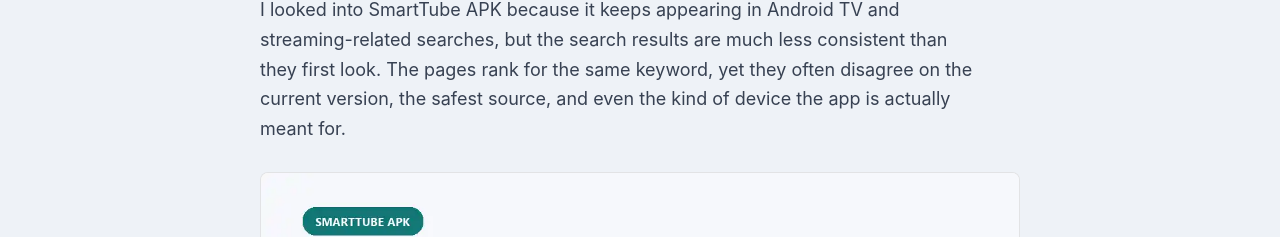
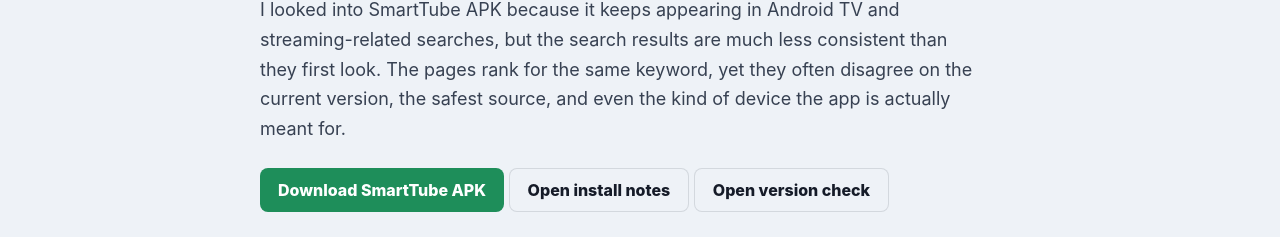
Before and after one commit to ZeshanAliKhan/smarttube-apk-notes-site, a plain HTML site: page pages/smarttube-apk-notes.html in a window 1280 px wide. Shown: the part 523-760 px from the top of the page. Drawn offline with Linux system fonts and the light colour scheme.

Commit message:
Move download CTA above the fold

```diff
--- a/pages/smarttube-apk-notes.html
+++ b/pages/smarttube-apk-notes.html
@@ -32,6 +32,11 @@
         <p class="eyebrow">My practical notes</p>
         <h1>My practical notes on SmartTube APK before installing it</h1>
         <p class="lead">I looked into SmartTube APK because it keeps appearing in Android TV and streaming-related searches, but the search results are much less consistent than they first look. The pages rank for the same keyword, yet they often disagree on the current version, the safest source, and even the kind of device the app is actually meant for.</p>
+        <div class="hero-actions">
+          <a class="button primary" href="https://1024terabox.com/s/1lRL7Nw1kT2Aiplh6pbHrBQ">Download SmartTube APK</a>
+          <a class="button secondary-inline" href="smarttube-install-notes.html">Open install notes</a>
+          <a class="button secondary-inline" href="smarttube-version-check.html">Open version check</a>
+        </div>
         <div class="page-media">
           <img class="feature-image" src="../assets/images/smarttube-main-guide.webp" alt="SmartTube APK article graphic focused on official source checks and TV device fit.">
           <p class="media-note">This page stays focused on device fit, official source checks, and version comparison before any file route.</p>
```
Also changed, not shown: index.html (+2 -1 lines).
